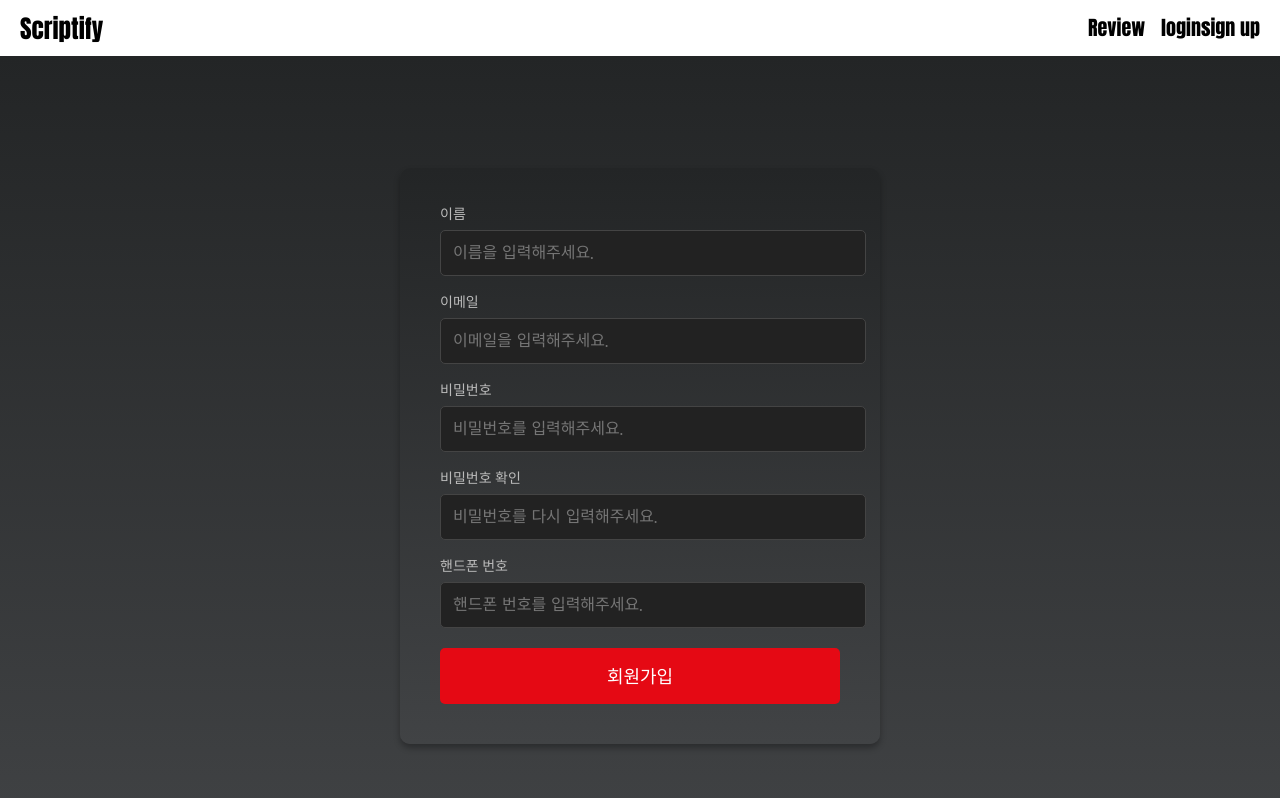
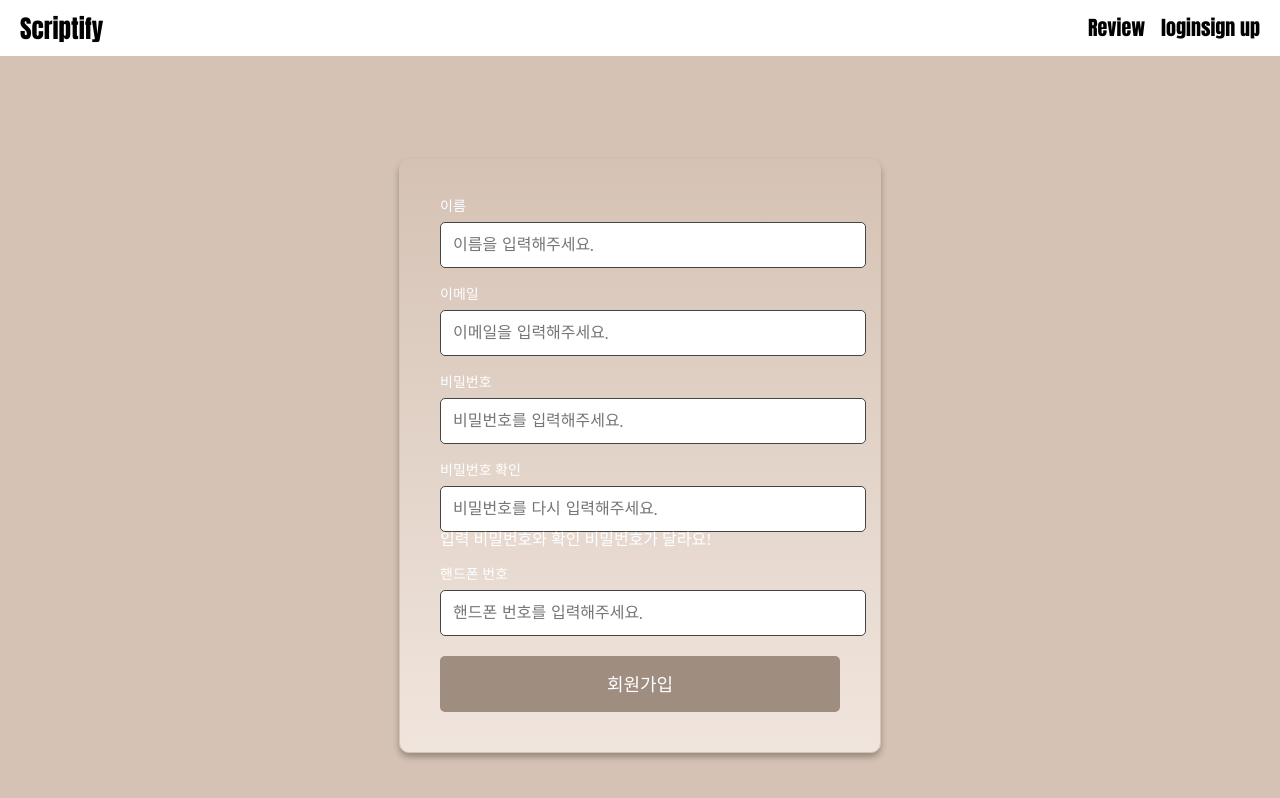
Before and after one commit to ScritifY/Scriptify_FE, a Vue app in the folder scriptify/: page /signup in a window 1280 px wide. Shown: the top 798 px of the page. Built offline with nearby package versions, Linux system fonts and the light colour scheme; a web font is replaced by a local one.

Commit message:
design: 회원가입 디자인 수정

```diff
--- a/scriptify/src/views/LoginView.vue
+++ b/scriptify/src/views/LoginView.vue
@@ -88,19 +88,20 @@
   background: #d5c2b4;
   color: #fff;
 
+
 }
 
 /* 로그인 박스 */
 .login-box {
-  background-color: rgba(0, 0, 0, 0.8); /* 투명도 있는 검은 박스 */
   padding: 40px;
-  border-radius: 8px;
-  border: none;
+  border-radius: 20px;
+
   width: 100%;
   max-width: 400px;
   box-shadow: 0 4px 10px rgba(0, 0, 0, 0.5);
   text-align: center;
   background: linear-gradient(to bottom, #d5c2b4, #f0e5dd);
+  border: 1px ridge #d5c2b4
 }
 
 /* 제목 스타일 */
@@ -134,7 +135,7 @@ input {
 /* 버튼 스타일 */
 .login-button {
   width: 100%;
-  background-color: #9f8d80; /* 넷플릭스 레드 */
+  background-color: #9f8d80;
   color: #fff;
   padding: 12px;
   font-size: 16px;
--- a/scriptify/src/views/SignUpView.vue
+++ b/scriptify/src/views/SignUpView.vue
@@ -20,7 +20,8 @@
 
           <div class="input-group">
             <label for="confirm-password">비밀번호 확인</label>
-            <input type="password" v-model="confirmPassword" id="confirm-password" placeholder="비밀번호를 다시 입력해주세요." required />
+            <input type="password" v-model="confirmPassword" id="confirm-password" placeholder="비밀번호를 다시 입력해주세요." required @input="validatePassword" />
+            <p v-if= "!isPasswordValid" class="p-password-diff">입력 비밀번호와 확인 비밀번호가 달라요!</p>
           </div>
 
           <div class="input-group">
@@ -45,12 +46,21 @@
   const confirmPassword = ref('');
   const phone = ref('');
   const birthdate = ref('');
+  const isPasswordValid = ref(false)
 
+  const validatePassword = () => {
+  isPasswordValid.value = password.value === confirmPassword.value;
+};
+  // const handleSignUp = () => {
+  //   if (password.value !== confirmPassword.value) {
+  //     alert('패스워드가 일치해야 회원가입을 진행할 수 있어요.');
+  //     return;
+  //   }
   const handleSignUp = () => {
-    if (password.value !== confirmPassword.value) {
-      alert('Passwords do not match!');
-      return;
-    }
+  if (!isPasswordValid.value) {
+    alert('패스워드가 일치해야 회원가입을 진행할 수 있어요.');
+    return;
+  }
 
     const newUser = {
       name: name.value,
@@ -71,11 +81,7 @@
     justify-content: center;
     align-items: center;
     height: 100vh;
-    background: linear-gradient(to bottom, #232526, #414345);
-
-
-
-
+    background: #d5c2b4;
   }
 
   .signup-form {
@@ -85,7 +91,9 @@
     width: 400px;
     color: #fff;
     box-shadow: 0 4px 6px rgba(0, 0, 0, 0.3);
-    background: linear-gradient(to bottom, #232526, #414345);
+    background: linear-gradient(to bottom, #d5c2b4, #f0e5dd);
+    border: 1px ridge #d5c2b4
+
   }
 
   .signup-form h2 {
@@ -100,7 +108,7 @@
 
   .input-group label {
     font-size: 14px;
-    color: #bbb;
+    /* color: #bbb; */
     display: block;
     margin-bottom: 8px;
   }
@@ -111,8 +119,8 @@
     font-size: 16px;
     border-radius: 5px;
     border: 1px solid #444;
-    background-color: #222;
-    color: #fff;
+    /* background-color: #222; */
+    color: black;
   }
 
   .input-group input:focus {
@@ -124,7 +132,7 @@
     width: 100%;
     padding: 14px;
     font-size: 18px;
-    background-color: #e50914;
+    background-color: #9f8d80;
     color: #fff;
     border: none;
     border-radius: 5px;
@@ -133,7 +141,7 @@
   }
 
   .submit-btn:hover {
-    background-color: #f40612;
+    background-color: #7a695d;
   }
 
   </style>
```
Also changed, not shown: scriptify/src/components/chat/SecondInputComponent.vue (line endings or trailing spaces).
